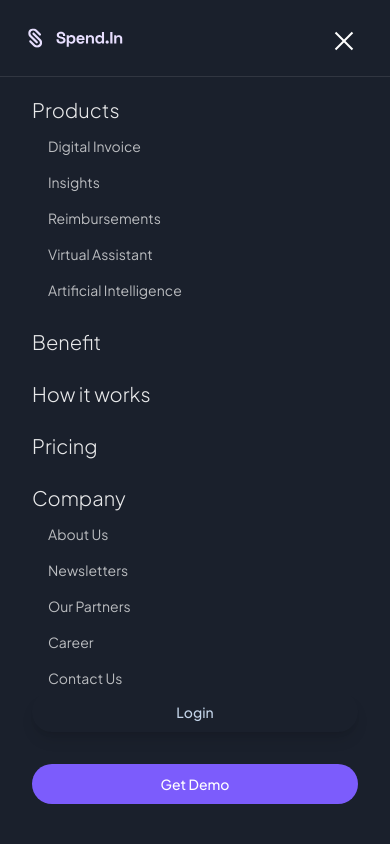
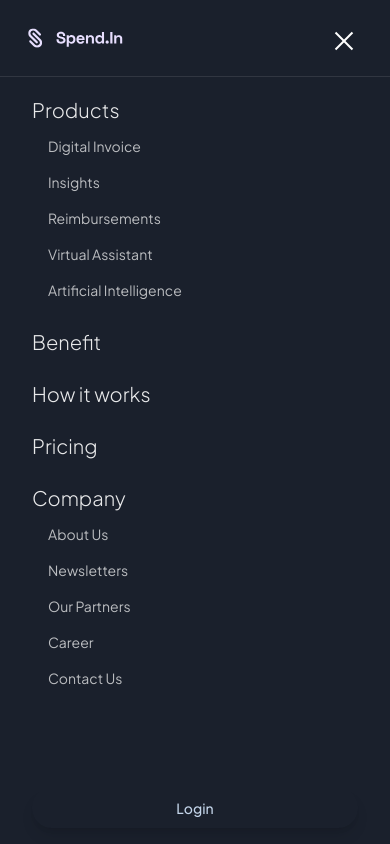
Before and after one commit to InesAbike/FTC-W2-Ines, a Next.js app: page / in a window 390 px wide. Both pictures are taken after a click on the button 344 px from the left and 38 px from the top of the page. Shown: the top 844 px of the page. Built offline with nearby package versions, Linux system fonts and the light colour scheme.

Commit message:
feat: enhanced  UI components

```diff
--- a/app/components/Navbar.tsx
+++ b/app/components/Navbar.tsx
@@ -181,7 +181,7 @@
       {/* Mobile menu overlay avec animation fluide */}
       <div
         className={`
-          fixed inset-0 z-40 lg:hidden transition-all duration-500 ease-out
+          fixed inset-0 z-40 lg:hidden transition-all duration-500 ease-out overflow-auto
           ${isOpen
             ? 'opacity-100 visible'
             : 'opacity-0 invisible'
@@ -249,7 +249,7 @@
               </div>
             ))}
           </div>
-          <div className="flex flex-col gap-8 items-center px-8 pb-24">
+          <div className="flex flex-col gap-8 items-center px-8 py-24">
             {ctaButtons.map((button, index) => (
               <Link
                 key={button.label}
```
